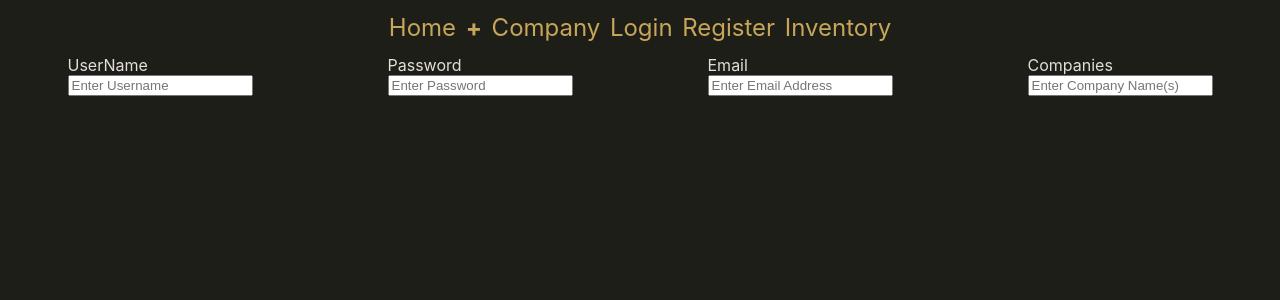
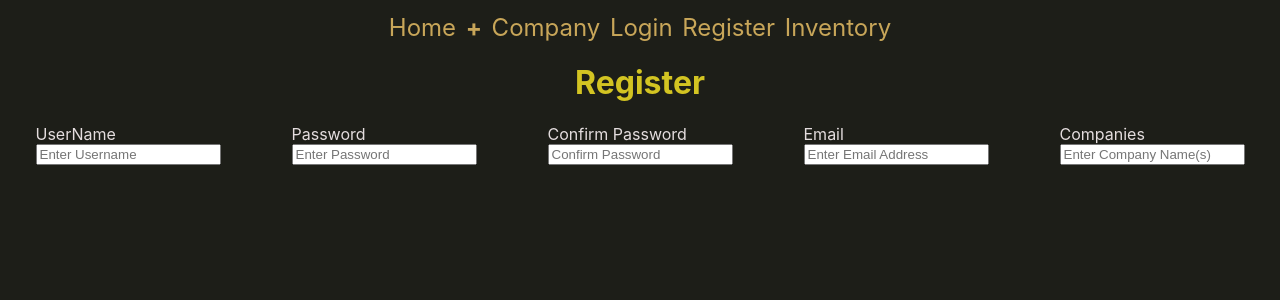
Before and after one commit to Richard-McGhee/inventory_manager, a React (Create React App) app in the folder client/: page /register in a window 1280 px wide. Shown: the top 300 px of the page. Built offline with nearby package versions, Linux system fonts and the light colour scheme.

Commit message:
Styled up the homepage a bit for placeholder as well as all the components, just waiting on backend now and maybe addinig input validation likely through yup

```diff
--- a/client/src/components/CompanyForm.js
+++ b/client/src/components/CompanyForm.js
@@ -3,7 +3,14 @@ import React, { useState } from 'react'
 import styled from 'styled-components'
 
 const CompanyStyles = styled.div`
-form{
+    h1{
+        text-align: center;
+        color: #D3C422;
+    }
+    h1:hover{
+        color: #C8A659;
+    }
+    form{
         display: flex;
         justify-content: space-around;
     }
@@ -46,6 +53,7 @@ const CompanyForm = () => {
 
     return (
         <CompanyStyles>
+            <h1>Add a Company</h1>
             <form onSubmit={handleSubmit}>
                 <label htmlFor="Company Name">
                     Company Name
@@ -78,7 +86,6 @@ const CompanyForm = () => {
                     />
                 </label>
             </form>
-            <div>Placeholder</div>
         </CompanyStyles>
     )
 }
--- a/client/src/components/Home.js
+++ b/client/src/components/Home.js
@@ -2,8 +2,22 @@ import React from "react";
 import styled from "styled-components";
 
 const HomeStyles = styled.div`
+display: flex;
+flex-direction: column;
+align-items: center;
   h1 {
+    text-align: center;
     color: #d3c422;
+  }
+  h1:hover{
+        color: #C8A659;
+  }
+  .homeBio{
+    display: flex;
+    justify-content: space-around;
+  }
+  p{
+    width: 20%;
   }
 `;
 
@@ -11,7 +25,18 @@ const Home = () => {
   return (
     <HomeStyles>
       <h1>Placeholder</h1>
-      <h3>Placeholder2</h3>
+      <h2>Placeholder2</h2>
+      <div className="homeBio">
+        <p>
+          Lorem ipsum dolor sit amet consectetur adipisicing elit. Odio alias non ad corporis? Ratione illum ex, blanditiis reiciendis accusamus soluta eos expedita, tempore iusto, vitae itaque necessitatibus laudantium nam voluptates quos fugiat? Repudiandae necessitatibus voluptas pariatur vitae ratione blanditiis, ab explicabo odio. Distinctio doloremque ipsam saepe nihil. Veniam numquam esse error neque iure accusantium alias ab quisquam. Eaque mollitia eius molestias molestiae incidunt culpa quasi ratione commodi rem neque vel at assumenda nam, expedita asperiores aliquam accusantium quam natus ab porro in.
+        </p>
+        <p>
+          Lorem ipsum dolor sit amet consectetur adipisicing elit. Odio alias non ad corporis? Ratione illum ex, blanditiis reiciendis accusamus soluta eos expedita, tempore iusto, vitae itaque necessitatibus laudantium nam voluptates quos fugiat? Repudiandae necessitatibus voluptas pariatur vitae ratione blanditiis, ab explicabo odio. Distinctio doloremque ipsam saepe nihil. Veniam numquam esse error neque iure accusantium alias ab quisquam. Eaque mollitia eius molestias molestiae incidunt culpa quasi ratione commodi rem neque vel at assumenda nam, expedita asperiores aliquam accusantium quam natus ab porro in.
+        </p>
+        <p>
+          Lorem ipsum dolor sit amet consectetur adipisicing elit. Odio alias non ad corporis? Ratione illum ex, blanditiis reiciendis accusamus soluta eos expedita, tempore iusto, vitae itaque necessitatibus laudantium nam voluptates quos fugiat? Repudiandae necessitatibus voluptas pariatur vitae ratione blanditiis, ab explicabo odio. Distinctio doloremque ipsam saepe nihil. Veniam numquam esse error neque iure accusantium alias ab quisquam. Eaque mollitia eius molestias molestiae incidunt culpa quasi ratione commodi rem neque vel at assumenda nam, expedita asperiores aliquam accusantium quam natus ab porro in.
+        </p>
+      </div>
     </HomeStyles>
   );
 };
--- a/client/src/components/ItemForm.js
+++ b/client/src/components/ItemForm.js
@@ -3,9 +3,15 @@ import React, { useState } from 'react'
 import styled from 'styled-components'
 
 const ItemsStyles = styled.div`
+    h1{
+        text-align: center;
+        color: #D3C422;
+    }
+    h1:hover{
+        color: #C8A659;
+    }
     form{
         margin: 0 auto;
-        margin-top: 5%;
         width: 40%;
         display: flex;
         flex-direction: column;
@@ -55,6 +61,7 @@ const ItemsForm = () => {
 
     return (
         <ItemsStyles>
+            <h1>Create a New Item</h1>
             <form onSubmit={handleSubmit}>
                 <label htmlFor="Item Name">
                     Name
--- a/client/src/components/UserLoginForm.js
+++ b/client/src/components/UserLoginForm.js
@@ -3,6 +3,13 @@ import styled from 'styled-components'
 // import { logIn } from './API/APICalls'
 
 const UserStyles = styled.div`
+    h1{
+        text-align: center;
+        color: #D3C422;
+    }
+    h1:hover{
+        color: #C8A659;
+    }
     form{
         display: flex;
         justify-content: space-around;
@@ -41,6 +48,7 @@ const UserForm = () => {
 
     return (
         <UserStyles>
+            <h1>Login</h1>
             <form onSubmit={handleSubmit}>
                 <label htmlFor="User Name">
                     UserName
--- a/client/src/components/UserRegisterForm.js
+++ b/client/src/components/UserRegisterForm.js
@@ -3,6 +3,13 @@ import React, { useState } from 'react'
 import styled from 'styled-components'
 
 const UserStyles = styled.div`
+    h1{
+        text-align: center;
+        color: #D3C422;
+    }
+    h1:hover{
+        color: #C8A659;
+    }
     form{
         display: flex;
         justify-content: space-around;
@@ -17,6 +24,7 @@ const UserForm = () => {
     const initValues = {
         name: "",
         password: "",
+        passConfirm: "",
         email: "",
         comapnies: ""
     }
@@ -43,6 +51,7 @@ const UserForm = () => {
 
     return (
         <UserStyles>
+            <h1>Register</h1>
             <form onSubmit={handleSubmit}>
                 <label htmlFor="User Name">
                     UserName
@@ -61,6 +70,16 @@ const UserForm = () => {
                         name="password"
                         placeholder="Enter Password"
                         value={formState.password}
+                        onChange={handleChange}
+                    />
+                </label>
+                <label htmlFor="User Password">
+                    Confirm Password
+                    <input
+                        type="text"
+                        name="passConfirm"
+                        placeholder="Confirm Password"
+                        value={formState.passConfirm}
                         onChange={handleChange}
                     />
                 </label>
```
